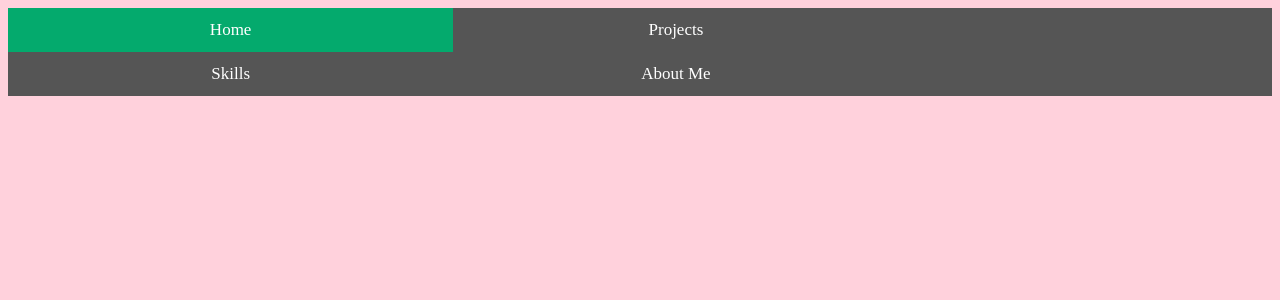
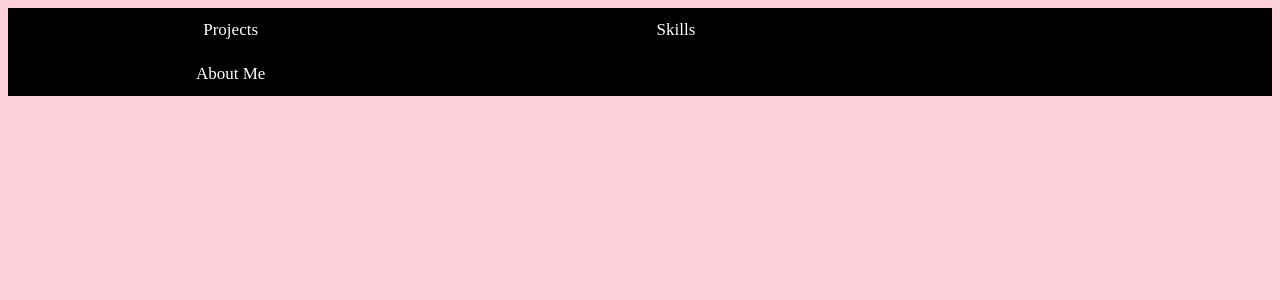
Before and after one commit to mmispot/mmispot.github.io, a PHP site: page / in a window 1280 px wide. Shown: the top 300 px of the page. Run offline with PHP 8.4, Linux system fonts and the light colour scheme.

Commit message:
update css

```diff
--- a/aboutme.html
+++ b/aboutme.html
@@ -8,7 +8,6 @@
 </head>
 <body>
     <div class="navbar">
-        <a class="active" href="#">Home</a>
         <a href="#index">Projects</a>
         <a href="#skills">Skills</a>
         <a href="#aboutme">About Me</a>
--- a/index.html
+++ b/index.html
@@ -8,7 +8,6 @@
 </head>
 <body>
     <div class="navbar">
-        <a class="active" href="#">Home</a>
         <a href="#index">Projects</a>
         <a href="#skills">Skills</a>
         <a href="#aboutme">About Me</a>
--- a/skills.html
+++ b/skills.html
@@ -8,7 +8,6 @@
 </head>
 <body>
     <div class="navbar">
-        <a class="active" href="#">Home</a>
         <a href="#index">Projects</a>
         <a href="#skills">Skills</a>
         <a href="#aboutme">About Me</a>
--- a/styles.css
+++ b/styles.css
@@ -4,14 +4,14 @@ body {
 
 .navbar {
   width: 100%;
-  background-color: #555;
+  background-color: #000000;
   overflow: auto;
 }
 
 .navbar a {
   float: left;
   padding: 12px;
-  color: white;
+  color: rgb(255, 255, 255);
   text-decoration: none;
   font-size: 17px;
   width: 33.33%; /* 3 equal width links */
@@ -23,7 +23,7 @@ body {
 }
 
 .navbar a.active {
-  background-color: #04AA6D;
+  background-color: #ff8dd5;
 }
 
 @media screen and (max-width: 500px) {
```
